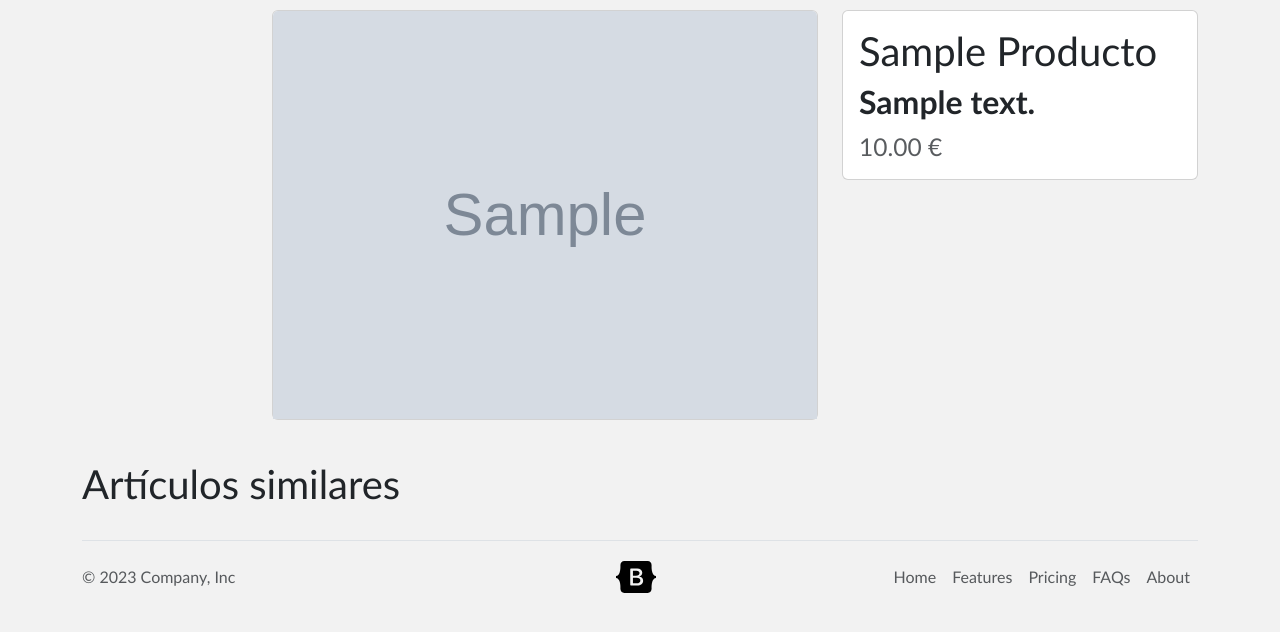
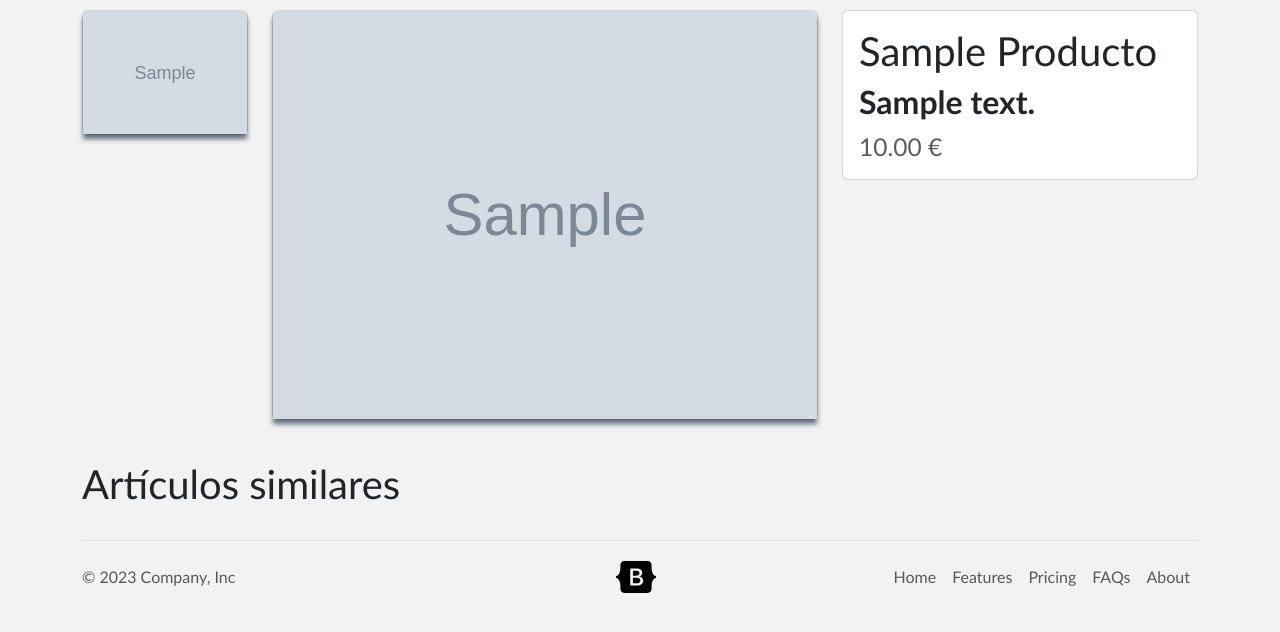
Before and after one commit to jose-larss/ecommerceCR, a Django app: a page that uses templates/productos/single.html in a window 1280 px wide. Shown: the part 84-716 px from the top of the page. Run offline with Django 4.2, Linux system fonts and the light colour scheme; tables that the repository leaves empty hold one stand-in row (values such as "Sample post"); grey boxes marked "Sample" are stand-in pictures; some libraries are stand-ins or nearby versions.

Commit message:
implemento miniaturas dinamicas

```diff
--- a/producto/models.py
+++ b/producto/models.py
@@ -81,7 +81,11 @@ class Producto(models.Model):
 
 
 class ProductoImagenManager(models.Manager):
+    def fotoActiva(self):
+        return super(ProductoImagenManager, self).filter(active=True).order_by('-presentada')
+
     def fotoActivaNoPresentada(self):
+        #NO USADO
         return super(ProductoImagenManager, self).filter(active=True, presentada=False)
 
     def fotoActivaPresentada(self):
--- a/templates/productos/single.html
+++ b/templates/productos/single.html
@@ -16,23 +16,46 @@
             cursor: pointer;
             color: darksalmon;
         }
+        .img_principal .main_img{
+            box-shadow: 0 5px 5px rgba(1,23,46,0.6);
+
+        }
+        .contenedor_miniaturas .miniaturas{
+            opacity: 0.7;
+            transition: .3s;
+            cursor: pointer;
+        }
+        .contenedor_miniaturas .miniaturas:hover{
+            opacity: 1;
+        }
+        .activo {
+            opacity: 1 !important;
+            box-shadow: 0 5px 5px rgba(1,23,46,0.6);
+
+        }
 
     </style>
     <div class="row">
         <div class="col-2">
-            {% if producto.productoimagen_set.fotoActivaNoPresentada %}
-                {% for foto in producto.productoimagen_set.fotoActivaNoPresentada %}
-                    <div class="card" style="margin-top: 10px;">
-                        <img src="{{foto.imagen.url}}" class="card-img-top" alt="{{foto.titulo}}">
-                    </div>
+            {% if producto.productoimagen_set.fotoActiva %}
+                {% for foto in producto.productoimagen_set.fotoActiva %}
+                    {% if forloop.first %}
+                        <div class="card contenedor_miniaturas" style="margin-top: 10px;">
+                            <img src="{{foto.imagen.url}}" class="card-img-top miniaturas activo" alt="{{foto.titulo}}">
+                        </div>
+                    {% else %}
+                        <div class="card contenedor_miniaturas" style="margin-top: 10px;">
+                            <img src="{{foto.imagen.url}}" class="card-img-top miniaturas" alt="{{foto.titulo}}">
+                        </div>
+                    {% endif %}
                 {% endfor %}
             {% endif %}
         </div>
         <div class="col-6">
             {% if producto.productoimagen_set.fotoActivaPresentada %}
                 {% for foto in producto.productoimagen_set.fotoActivaPresentada %}
-                    <div class="card mb-3" style="margin-top: 10px;">
-                        <img src="{{foto.imagen.url}}" class="card-img-top" alt="{{foto.nombre}}">
+                    <div class="card mb-3 img_principal" style="margin-top: 10px;">
+                        <img src="{{foto.imagen.url}}" class="card-img-top main_img" alt="{{foto.nombre}}">
                     </div>
                 {% endfor %}
             {% else %}
@@ -83,5 +106,18 @@
 
 
 {% block javascript/jquery %}
+    <script>
+        const main_img = document.querySelector('.main_img')
+        const miniaturas = document.querySelectorAll('.miniaturas')
+
+        miniaturas.forEach(miniatura => {
+            miniatura.addEventListener('click', function(){
+                const activo = document.querySelector('.activo')
+                activo.classList.remove('activo')
+                miniatura.classList.add('activo')
+                main_img.src = miniatura.src
+            })
+        })
+    </script>
 
 {% endblock javascript/jquery %}
```
